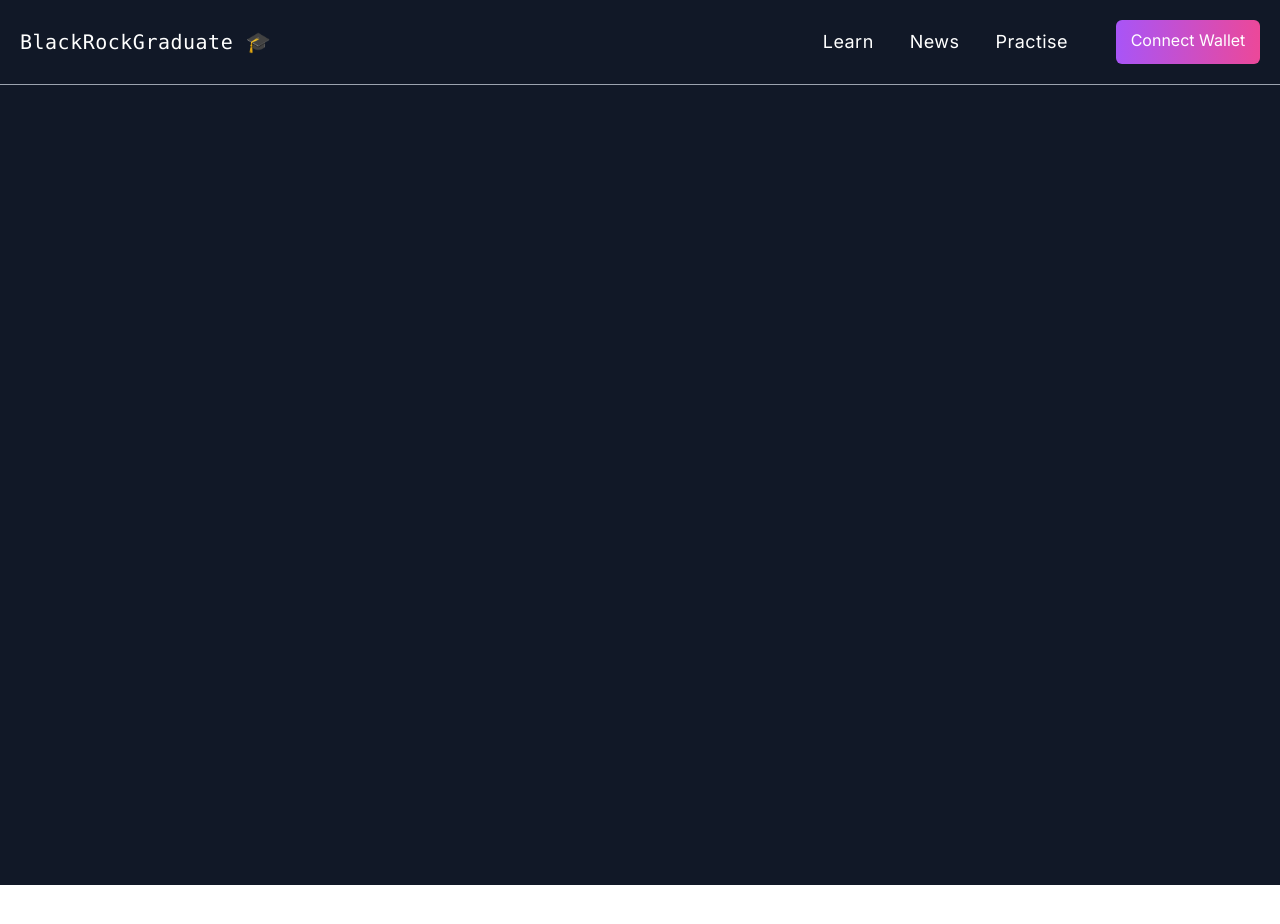
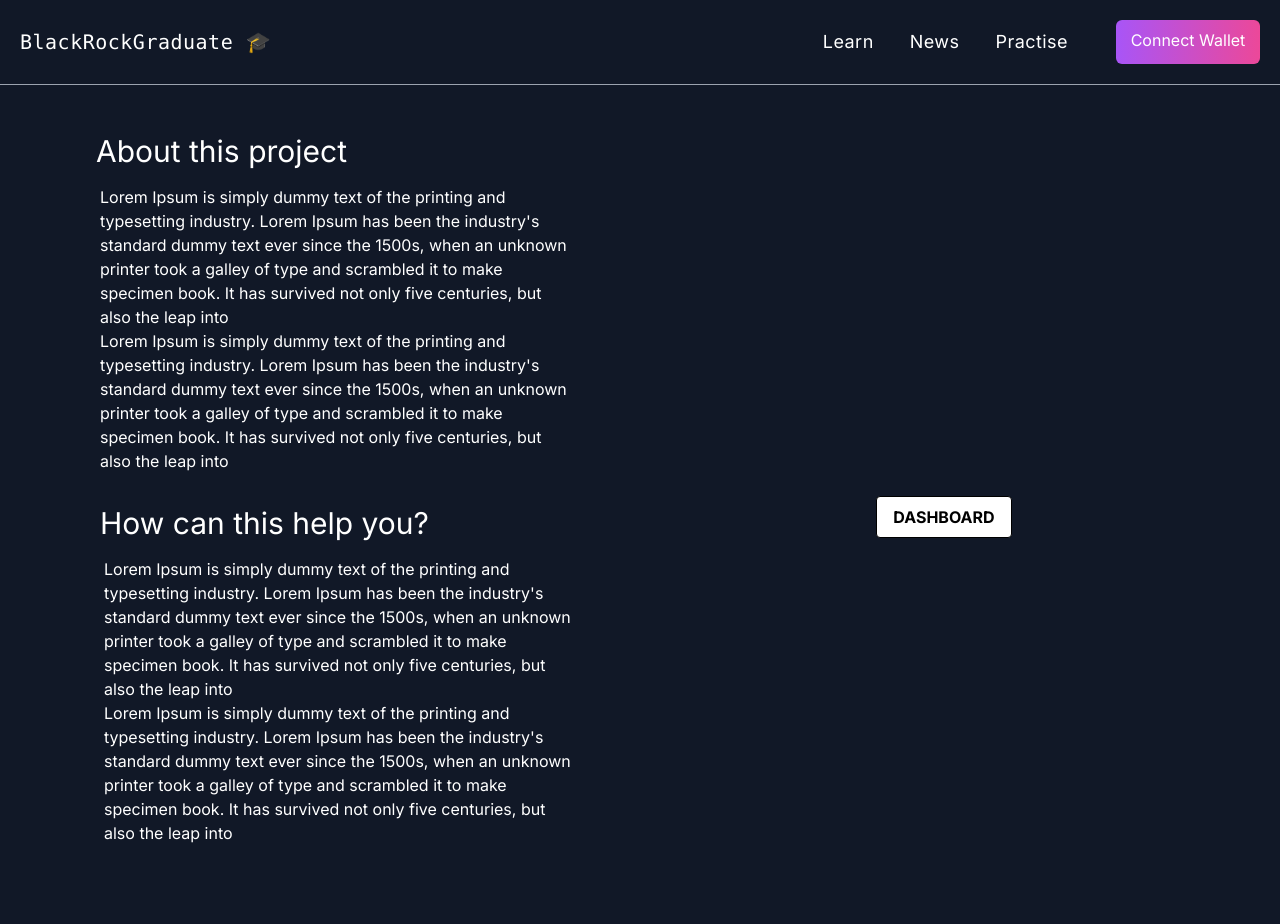
Before and after one commit to khushxxl/quackathon_2024, a Next.js app: page / in a window 1280 px wide. Shown: the top 924 px of the page. Before the commit the page ends 885 px from the top, so only its background shows below. Built offline with nearby package versions, Linux system fonts and the light colour scheme.

Commit message:
Home-Page

```diff
--- a/app/page.tsx
+++ b/app/page.tsx
@@ -1,7 +1,52 @@
-import Image from "next/image";
 
 export default function Home() {
   return (
-    <main className="flex min-h-screen flex-col items-center justify-between p-24 bg-[#111827]"></main>
+      <>
+          <main className="flex min-h-screen flex-col items-center justify-between bg-[#111827]">
+              <div className={"p-8"}>
+                  <div className={"flex flex-row"}>
+                      <div className={"w-1/2 px-16 pt-4"}>
+                          <div className={"text-white"}>
+                              <h1 className={"text-3xl pb-4"}>About this project</h1>
+                              <div className={"ps-1"}>
+                                  <h2>Lorem Ipsum is simply dummy text of the printing and typesetting industry.
+                                      Lorem Ipsum has been the industry's standard dummy text ever since the
+                                      1500s, when an unknown printer took a galley of type and scrambled it to make
+                                      specimen book. It has survived not only five centuries, but also the leap into
+                                  </h2>
+                                  <h2>Lorem Ipsum is simply dummy text of the printing and typesetting industry.
+                                      Lorem Ipsum has been the industry's standard dummy text ever since the
+                                      1500s, when an unknown printer took a galley of type and scrambled it to make
+                                      specimen book. It has survived not only five centuries, but also the leap into
+                                  </h2>
+
+                                  <h1 className={"text-3xl pb-4 pt-8"}>How can this help you?</h1>
+                                  <div className={"ps-1"}>
+                                      <h2>Lorem Ipsum is simply dummy text of the printing and typesetting industry.
+                                          Lorem Ipsum has been the industry's standard dummy text ever since the
+                                          1500s, when an unknown printer took a galley of type and scrambled it to make
+                                          specimen book. It has survived not only five centuries, but also the leap into
+                                      </h2>
+                                      <h2>Lorem Ipsum is simply dummy text of the printing and typesetting industry.
+                                          Lorem Ipsum has been the industry's standard dummy text ever since the
+                                          1500s, when an unknown printer took a galley of type and scrambled it to make
+                                          specimen book. It has survived not only five centuries, but also the leap into
+                                      </h2>
+                                </div>
+                              </div>
+                          </div>
+                      </div>
+                      <div className="flex items-center justify-center h-screen w-1/2">
+                          <div className="text-white text-center">
+                              <button
+                                  className="bg-white hover:bg-gray-400 text-black font-bold py-2 px-4 border border-black rounded">
+                                  DASHBOARD
+                              </button>
+                          </div>
+                      </div>
+                  </div>
+              </div>
+          </main>
+      </>
   );
 }
```
